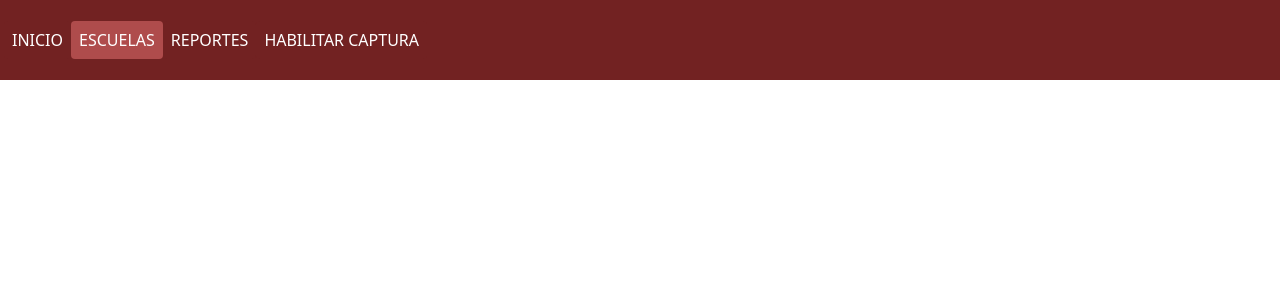
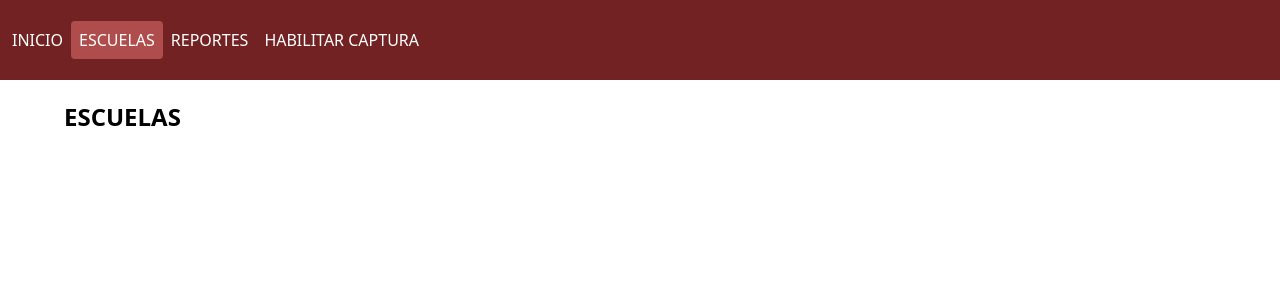
Before and after one commit to MiloJuarez/sce-react, a React app: page / in a window 1280 px wide. Shown: the top 300 px of the page. Built offline with nearby package versions, Linux system fonts and the light colour scheme.

Commit message:
Set layout paddings and created Schools comp.

```diff
--- a/src/containers/Layout.jsx
+++ b/src/containers/Layout.jsx
@@ -1,10 +1,13 @@
 import React from "react";
+
 import Header from "@components/Header";
+import "@styles/Layout.scss";
 
-const Layout = () => {
+const Layout = ({ children }) => {
     return (
         <div className='Layout'>
             <Header />
+            <div>{children}</div>
         </div>
     );
 };
--- /dev/null
+++ b/src/pages/Schools.jsx
@@ -0,0 +1,13 @@
+import React from "react";
+
+import "@styles/Schools.scss";
+
+const Schools = () => {
+    return (
+        <div className='Schools'>
+            <h2>ESCUELAS</h2>
+        </div>
+    );
+};
+
+export default Schools;
--- a/src/routes/App.jsx
+++ b/src/routes/App.jsx
@@ -1,14 +1,20 @@
 import React from "react";
 
-import { BrowserRouter } from "react-router-dom";
+import { BrowserRouter, Routes, Route } from "react-router-dom";
 
 import Layout from "@containers/Layout";
+import Schools from "@pages/Schools";
 import "@styles/global.css";
 
 const App = () => {
     return (
         <BrowserRouter>
-            <Layout></Layout>
+            <Layout>
+                <Routes>
+                    <Route path='/' element={<Schools />} />
+                    <Route path='/escuelas' element={<Schools />} />
+                </Routes>
+            </Layout>
         </BrowserRouter>
     );
 };
--- a/src/styles/Header.scss
+++ b/src/styles/Header.scss
@@ -1,7 +1,9 @@
 @use "vars";
 
 .Header {
-    position: relative;
+    position: fixed;
+    top: 0;
+    left: 0;
     display: flex;
     width: vars.$wFull;
     height: vars.$nhHeader;
--- /dev/null
+++ b/src/styles/Layout.scss
@@ -0,0 +1,5 @@
+@use "vars";
+
+.Layout {
+    padding: vars.$nhHeader vars.$pPages;
+}
--- /dev/null
+++ b/src/styles/Schools.scss
@@ -0,0 +1,6 @@
+@use "vars";
+
+.Schools {
+    width: 100%;
+    color: vars.$black;
+}
--- a/src/styles/_vars.scss
+++ b/src/styles/_vars.scss
@@ -6,6 +6,7 @@ $gray-ligth: #fbf3e4;
 $bg: #dddddd;
 $green: #105652;
 $white: #ffffff;
+$black: #000000;
 $warning: #f7c336;
 $info: #83bef5;
 
@@ -23,6 +24,7 @@ $mMargin: 8px;
 $mAround: 4px;
 
 //* PADDGINS VARS
+$pPages: 5%;
 $pContent: 24px;
 $pContainer: 16px;
 $pComponent: 4px;
--- a/src/styles/global.css
+++ b/src/styles/global.css
@@ -5,4 +5,5 @@ body {
         Arial, "Noto Sans", "Liberation Sans", sans-serif, "Apple Color Emoji",
         "Segoe UI Emoji", "Segoe UI Symbol", "Noto Color Emoji";
     box-sizing: border-box;
+    min-height: 100vh;
 }
```
